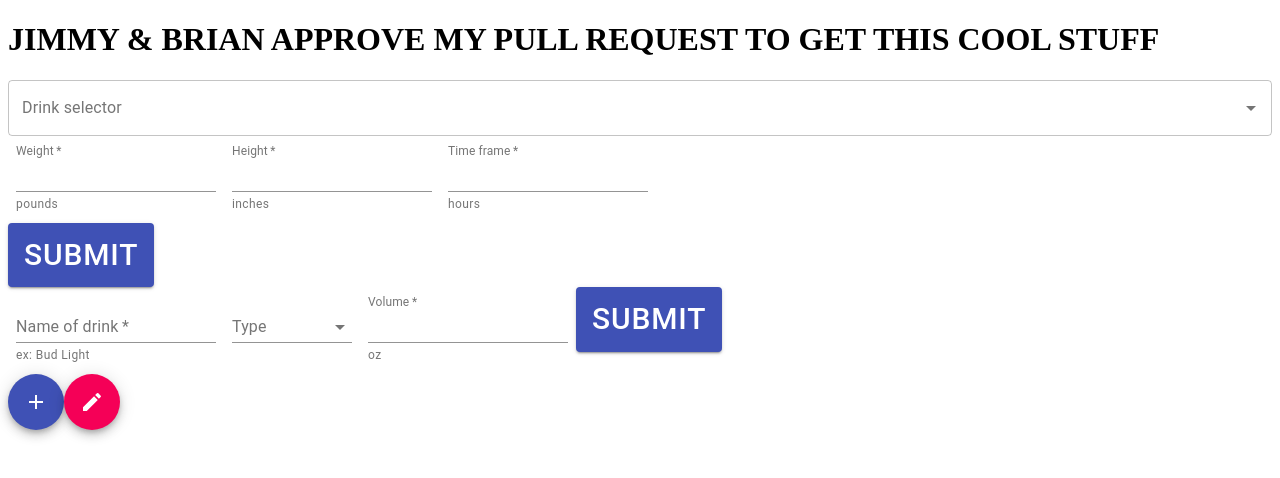
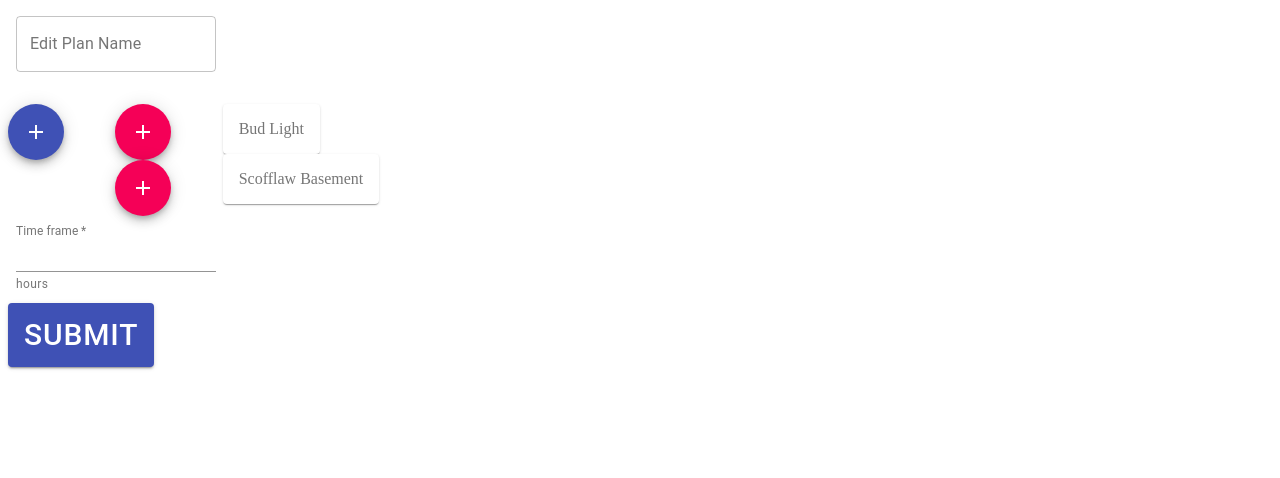
Before and after one commit to Senthetic/gt-project-3, a React (Create React App) app in the folder client/: page /EditPlan in a window 1280 px wide. Shown: the top 478 px of the page. Built offline with nearby package versions, Linux system fonts and the light colour scheme; no server answers.

Commit message:
added editplan file,folder,and boilerplate

```diff
--- a/client/src/App.js
+++ b/client/src/App.js
@@ -4,7 +4,8 @@ import { BrowserRouter as Router, Switch, Route, Link } from "react-router-dom";
 import Home from "./containers/Home/Home";
 import NoMatch from "./containers/NoMatch/NoMatch";
 import NewPlan from "./containers/NewPlan/NewPlan";
-import ViewPlans from "./containers/ViewPlans/ViewPlans"
+import ViewPlans from "./containers/ViewPlans/ViewPlans";
+import EditPlan from "./containers/EditPlan/EditPlan";
 
 function App() {
   useEffect(() => {
@@ -23,6 +24,7 @@ function App() {
         <Route exact path="/" component={Home} />
         <Route exact path="/NewPlan" component={NewPlan} />
         <Route exact path="/ViewPlans" component={ViewPlans} />
+        <Route exact path="/EditPlan" component={EditPlan} />
         <Route component={Home} />
       </Switch>
     </Router>
--- /dev/null
+++ b/client/src/containers/EditPlan/EditPlan.jsx
@@ -0,0 +1,130 @@
+import React, { Component } from "react";
+import TextField from "@material-ui/core/TextField";
+import { makeStyles } from "@material-ui/core/styles";
+import Button from "@material-ui/core/Button";
+import Fab from "@material-ui/core/Fab";
+import AddIcon from "@material-ui/icons/Add";
+import EditIcon from "@material-ui/icons/Edit";
+import FormControl from "@material-ui/core/FormControl";
+import Select from "@material-ui/core/Select";
+import InputLabel from "@material-ui/core/InputLabel";
+import MenuItem from "@material-ui/core/MenuItem";
+import Paper from "@material-ui/core/Paper";
+import Grid from "@material-ui/core/Grid";
+
+import DrinkSelector from "../../components/DrinkSelector";
+
+const useStyles = makeStyles((theme) => ({
+  root: {
+    "& .MuiTextField-root": {
+      margin: theme.spacing(1),
+      width: "25ch",
+      flexGrow: 1,
+    },
+  },
+  button: {
+    fontSize: 30,
+  },
+  formControl: {
+    margin: theme.spacing(1),
+    minWidth: 120,
+  },
+  selectEmpty: {
+    marginTop: theme.spacing(2),
+  },
+  paper: {
+    padding: theme.spacing(2),
+    textAlign: "center",
+    color: theme.palette.text.secondary,
+  },
+}));
+
+const EditPlan = () => {
+  const classes = useStyles();
+  const [abv, setAbv] = React.useState("");
+  // const [bac, setBac] = React.useState('');
+  // const [ounces, setOunces] = React.useState('');
+  // const [weight, setWeight] = React.useState('');
+  // const [hours, setHours] = React.useState('');
+
+  const handleChange = (event) => {
+    console.log(abv);
+  };
+
+  return (
+    <>
+      <div className={classes.root}>
+        <Grid container spacing={3}>
+          <Grid item xs={12}>
+            <form className={classes.root} noValidate autoComplete="off">
+              <TextField
+                id="outlined-basic"
+                label="Edit Plan Name"
+                variant="outlined"
+              />
+            </form>
+          </Grid>
+          <Grid
+            container
+            direction="column"
+            justify="flex-start"
+            alignItems="flex-start"
+            item
+            xs={1}
+          >
+            <Fab color="primary" aria-label="add">
+              <AddIcon />
+            </Fab>
+          </Grid>
+          <Grid
+            container
+            direction="column"
+            justify="flex-start"
+            alignItems="flex-start"
+            item
+            xs={1}
+          >
+
+            <Fab color="secondary" aria-label="add">
+              <AddIcon />
+            </Fab>
+            <Fab color="secondary" aria-label="add">
+              <AddIcon />
+            </Fab>
+          </Grid>
+
+          <Grid
+            container
+            direction="column"
+            justify="flex-start"
+            alignItems="flex-start"
+            item
+            xs={6}
+          >
+            <Paper className={classes.paper}>Bud Light</Paper>
+            <Paper className={classes.paper}>Scofflaw Basement</Paper>
+          </Grid>
+        </Grid>
+        <Grid item xs={12}>
+            <form className={classes.root} noValidate autoComplete="off">
+            <TextField
+            required
+            id="standard-number"
+            label="Time frame"
+            type="number"
+            helperText="hours"
+            InputLabelProps={{
+              shrink: true,
+            }}
+          />
+            </form>
+          </Grid>
+          <Button className={classes.button} variant="contained" color="primary">
+          Submit
+        </Button>
+      </div>
+    </>
+  );
+};
+
+export default EditPlan;
```
